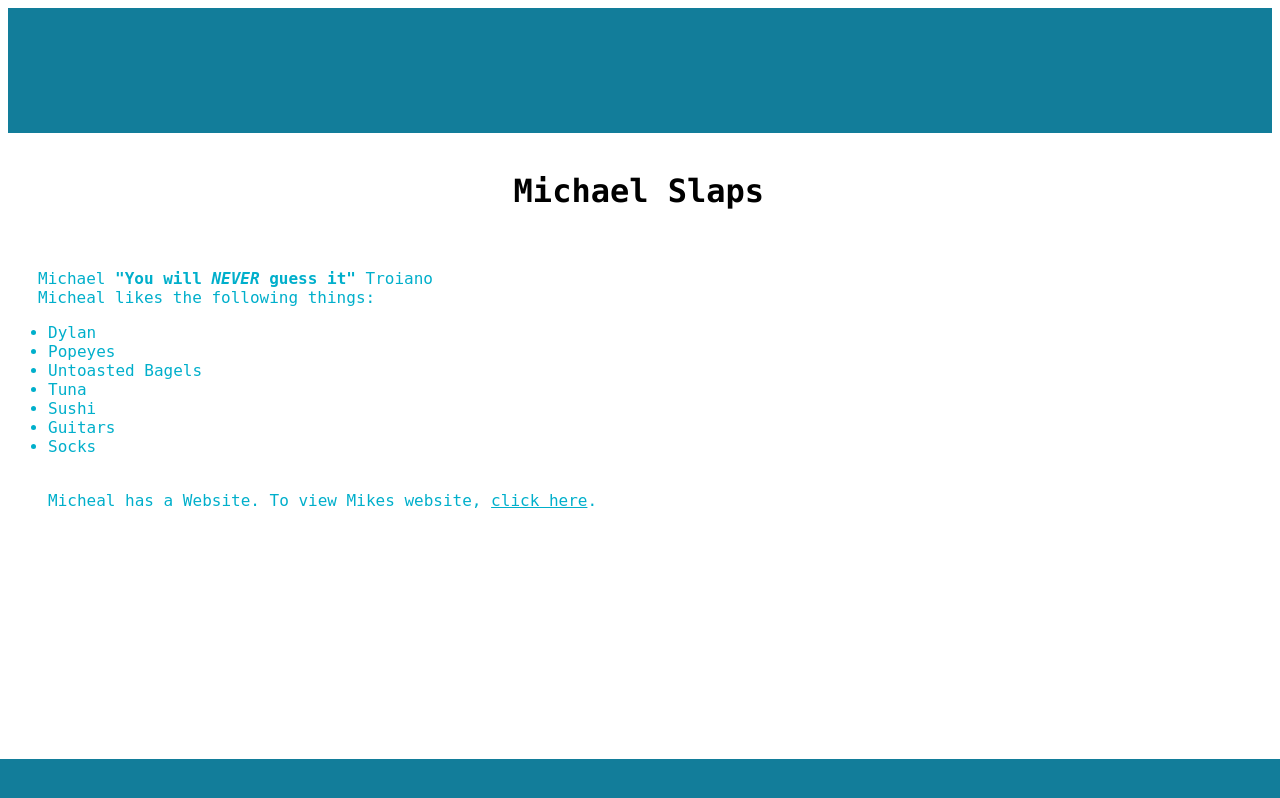
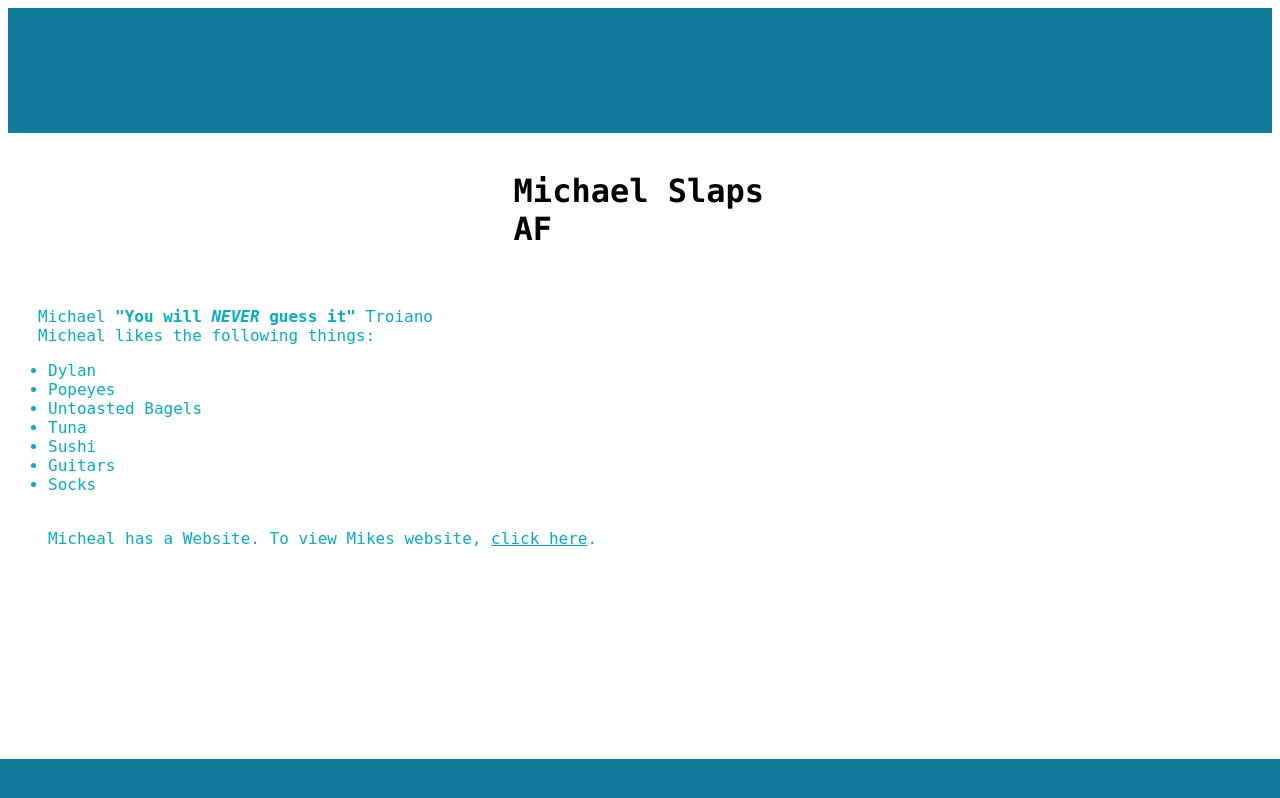
Before and after one commit to InQPad/MikeSlaps, a plain HTML site: page Website on Mike.html in a window 1280 px wide. Drawn offline with Linux system fonts and the light colour scheme.

Commit message:
Updated Heading

```diff
--- a/Website on Mike.html
+++ b/Website on Mike.html
@@ -12,7 +12,7 @@
 
 <div></div>
 
-<h1 class="heading"> Michael Slaps </h1>
+<h1 class="heading"> Michael Slaps AF </h1>
 
 </div>
 
```
